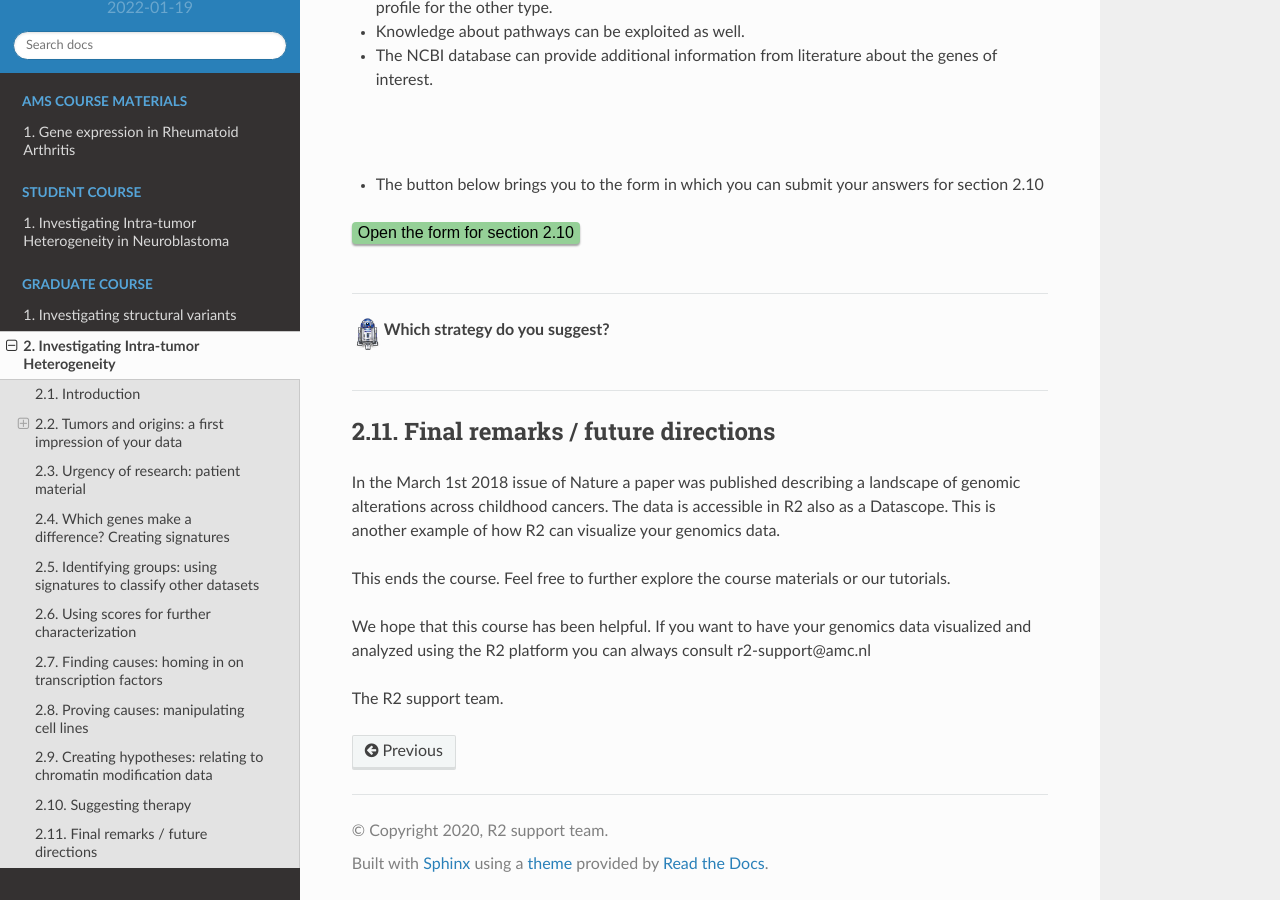
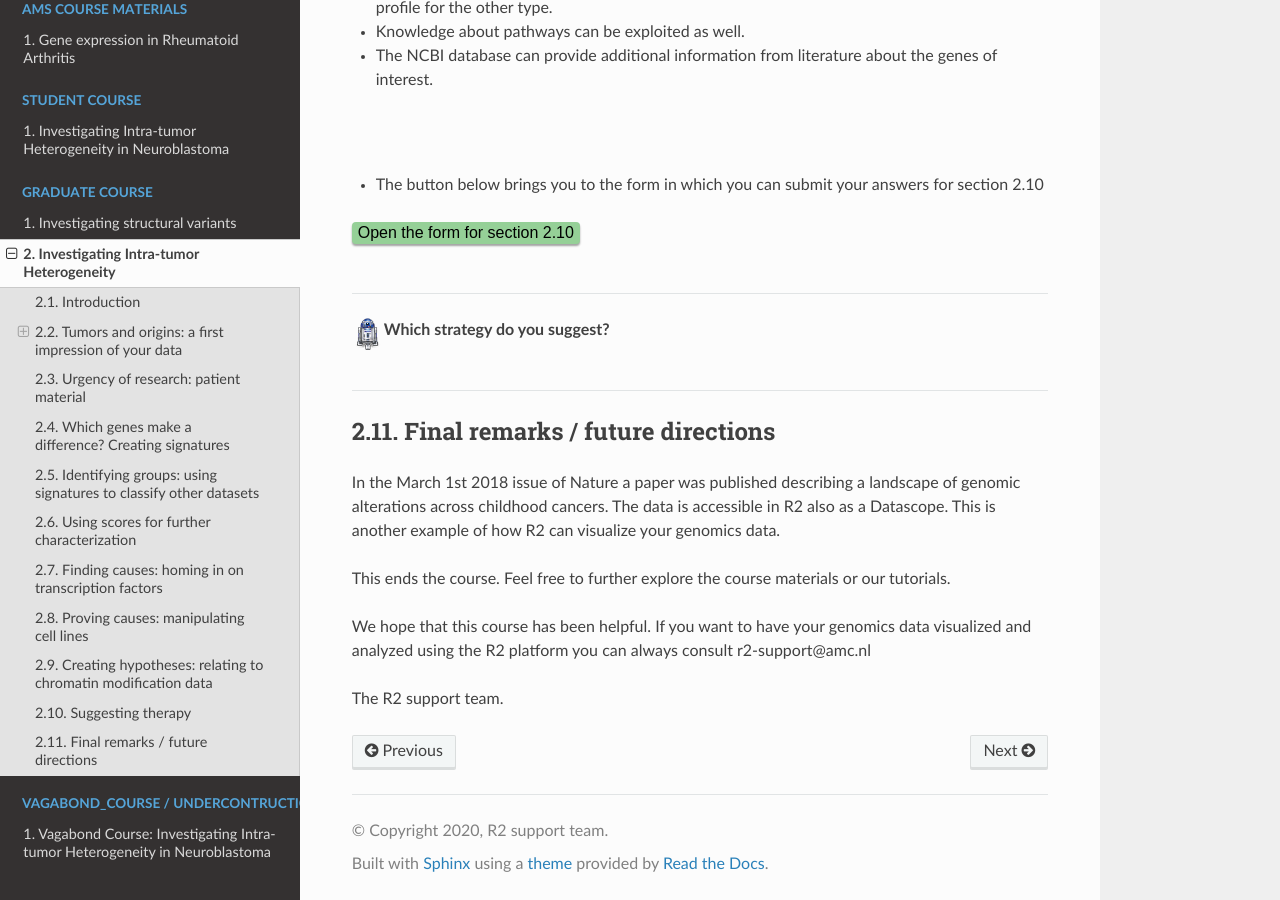
Before and after one commit to antronerds/r2-training-courses, a Sphinx documentation site: the page built from docs/Investigating_Tumor_Heterogeneity.md, in a window 1280 px wide and 900 px high, scrolled down 18758 px. Built offline with Sphinx 7.4.7 and the Read the Docs theme 2.0.0, drawn with Linux system fonts in a browser that asks for light colours; pages that are not in the unit, such as notebooks, are missing from menus.

Commit message:
Update index.rst

```diff
--- a/docs/index.rst
+++ b/docs/index.rst
@@ -36,7 +36,7 @@ Copyright (c) 2006-2020 Jan Koster
    :numbered:
    :caption: Vagabond_course / Undercontruction
 
-  [//]: # VAGABOND_interim_course_R2
+   VAGABOND_interim_course_R2
 
 
 
```
